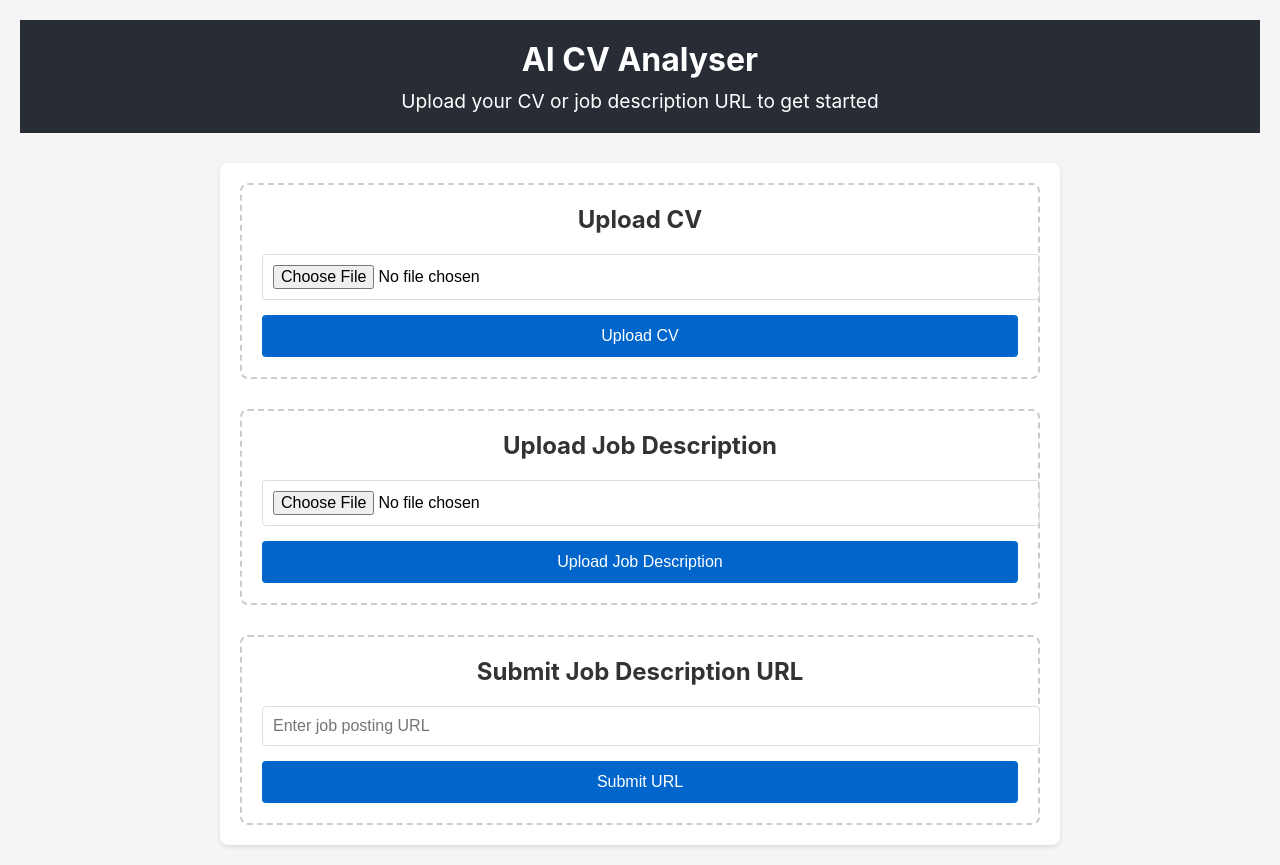
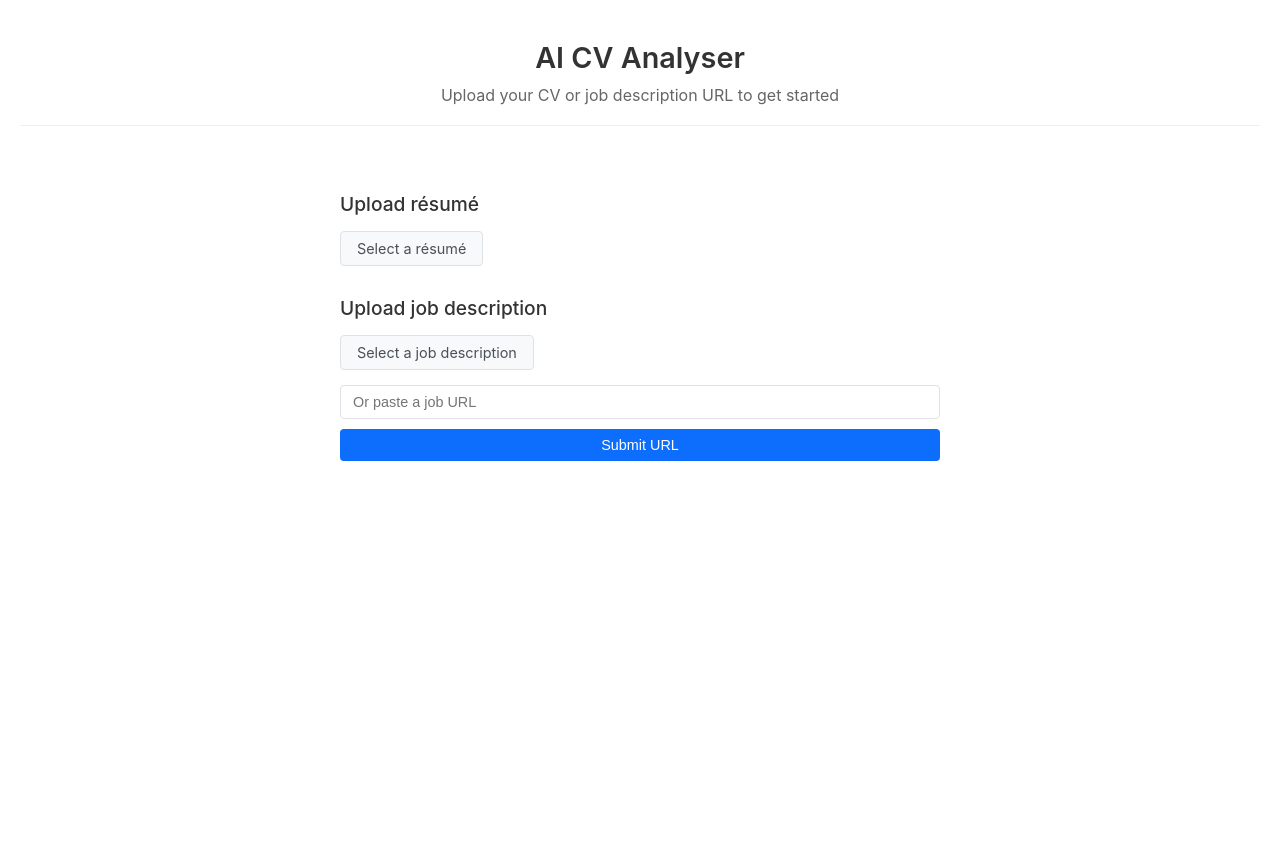
Before and after one commit to ArvindRam001/ai-resume-kb, a React (Create React App) app in the folder frontend/: page / in a window 1280 px wide. After the commit the page ends 840 px from the top, so only its background shows below. Built offline with nearby package versions, Linux system fonts and the light colour scheme.

Commit message:
Add multiple document selection and comparison functionality

```diff
--- a/frontend/src/App.css
+++ b/frontend/src/App.css
@@ -1,8 +1,8 @@
 .App {
   text-align: center;
+  min-height: 100vh;
+  background-color: #ffffff;
   padding: 20px;
-  min-height: 100vh;
-  background-color: #f5f5f5;
 }
 
 .App-logo {
@@ -17,106 +17,117 @@
 }
 
 .App-header {
-  background-color: #282c34;
+  background-color: #ffffff;
   padding: 20px;
-  color: white;
+  color: #333;
   margin-bottom: 30px;
+  border-bottom: 1px solid #eee;
 }
 
 .App-header h1 {
   margin: 0;
-  font-size: 2em;
+  font-size: 1.8em;
+  font-weight: 600;
 }
 
 .App-header p {
   margin: 10px 0 0;
-  font-size: 1.2em;
-}
-
-main {
-  max-width: 800px;
-  margin: 0 auto;
-  padding: 20px;
-  background-color: white;
-  border-radius: 8px;
-  box-shadow: 0 2px 4px rgba(0,0,0,0.1);
+  font-size: 1em;
+  color: #666;
 }
 
 .upload-container {
-  display: flex;
-  flex-direction: column;
-  gap: 30px;
+  max-width: 600px;
+  margin: 0 auto;
+  padding: 20px;
 }
 
 .upload-section {
-  padding: 20px;
-  border: 2px dashed #ccc;
-  border-radius: 8px;
-  background-color: white;
+  margin-bottom: 30px;
+  text-align: left;
 }
 
 .upload-section h2 {
-  margin-top: 0;
+  font-size: 1.2em;
   color: #333;
-  margin-bottom: 20px;
+  margin-bottom: 15px;
+  font-weight: 500;
 }
 
 form {
   display: flex;
   flex-direction: column;
-  gap: 15px;
+  gap: 10px;
 }
 
-input[type="file"],
+input[type="file"] {
+  display: none;
+}
+
+.file-input-label {
+  display: inline-flex;
+  align-items: center;
+  padding: 8px 16px;
+  background-color: #f8f9fa;
+  border: 1px solid #dee2e6;
+  border-radius: 4px;
+  cursor: pointer;
+  color: #495057;
+  font-size: 0.9em;
+}
+
+.file-input-label:hover {
+  background-color: #e9ecef;
+}
+
+.file-input-label svg {
+  margin-right: 8px;
+}
+
 input[type="url"] {
-  padding: 10px;
-  border: 1px solid #ddd;
+  padding: 8px 12px;
+  border: 1px solid #dee2e6;
   border-radius: 4px;
-  font-size: 16px;
-  width: 100%;
+  font-size: 0.9em;
 }
 
 button {
-  padding: 12px 20px;
-  background-color: #0066cc;
+  padding: 8px 16px;
+  background-color: #0d6efd;
   color: white;
   border: none;
   border-radius: 4px;
-  font-size: 16px;
+  font-size: 0.9em;
   cursor: pointer;
-  transition: background-color 0.3s;
+  transition: background-color 0.2s;
 }
 
 button:hover {
-  background-color: #0052a3;
+  background-color: #0b5ed7;
 }
 
 button:disabled {
-  background-color: #cccccc;
+  background-color: #6c757d;
   cursor: not-allowed;
 }
 
 .error {
   color: #dc3545;
-  padding: 10px;
-  border: 1px solid #dc3545;
-  border-radius: 4px;
-  background-color: #fff;
-  margin: 10px 0;
+  font-size: 0.9em;
+  margin-top: 10px;
 }
 
-/* New styles for uploaded documents */
+/* Uploaded documents styling */
 .uploaded-docs {
-  background-color: white;
-  padding: 20px;
-  border-radius: 8px;
-  border: 1px solid #ddd;
+  margin: 20px 0;
+  text-align: left;
 }
 
 .uploaded-docs h3 {
-  margin-top: 0;
+  font-size: 1.1em;
   color: #333;
   margin-bottom: 15px;
+  font-weight: 500;
 }
 
 .uploaded-docs ul {
@@ -129,64 +140,58 @@ button:disabled {
   display: flex;
   justify-content: space-between;
   align-items: center;
-  padding: 10px;
-  border: 1px solid #eee;
-  margin-bottom: 10px;
+  padding: 8px;
+  background-color: #f8f9fa;
+  border: 1px solid #dee2e6;
   border-radius: 4px;
+  margin-bottom: 8px;
+}
+
+.uploaded-docs li:hover {
+  background-color: #e9ecef;
 }
 
 .remove-btn {
-  background-color: #dc3545;
-  padding: 5px 10px;
-  font-size: 14px;
+  background-color: transparent;
+  color: #dc3545;
+  padding: 4px 8px;
+  font-size: 0.8em;
 }
 
 .remove-btn:hover {
-  background-color: #c82333;
+  background-color: #dc3545;
+  color: white;
 }
 
-/* Analyze button section */
-.analyze-section {
-  text-align: center;
-  margin: 20px 0;
-}
-
-.analyze-btn {
-  background-color: #28a745;
-  font-size: 18px;
-  padding: 15px 30px;
-}
-
-.analyze-btn:hover {
-  background-color: #218838;
-}
-
-/* Analysis results */
+/* Analysis results styling */
 .analysis-result {
-  background-color: white;
-  padding: 25px;
+  margin-top: 30px;
+  text-align: left;
+  background-color: #f8f9fa;
   border-radius: 8px;
-  border: 1px solid #ddd;
-  text-align: left;
-}
-
-.analysis-result h3 {
-  color: #333;
-  margin-top: 0;
-  margin-bottom: 20px;
+  padding: 20px;
 }
 
 .match-score {
-  background-color: #e9ecef;
-  padding: 15px;
-  border-radius: 4px;
-  margin-bottom: 20px;
+  text-align: center;
+  margin-bottom: 30px;
 }
 
 .match-score h4 {
+  font-size: 2em;
+  color: #198754;
   margin: 0;
-  color: #28a745;
-  font-size: 1.5em;
+}
+
+.score-circle {
+  width: 120px;
+  height: 120px;
+  border-radius: 50%;
+  border: 8px solid #198754;
+  display: flex;
+  align-items: center;
+  justify-content: center;
+  margin: 0 auto;
 }
 
 .matching-skills,
@@ -194,47 +199,175 @@ button:disabled {
   margin-bottom: 20px;
 }
 
-.matching-skills h4 {
-  color: #28a745;
-}
-
+.matching-skills h4,
 .missing-skills h4 {
-  color: #dc3545;
+  color: #333;
+  font-size: 1.1em;
+  margin-bottom: 10px;
+  font-weight: 500;
 }
 
 .matching-skills ul,
 .missing-skills ul {
   list-style: none;
   padding: 0;
-  margin: 10px 0;
+  margin: 0;
 }
 
 .matching-skills li,
 .missing-skills li {
-  padding: 5px 10px;
-  background-color: #f8f9fa;
+  padding: 6px 12px;
+  background-color: #ffffff;
+  border: 1px solid #dee2e6;
   border-radius: 4px;
-  margin-bottom: 5px;
+  margin-bottom: 6px;
+  font-size: 0.9em;
 }
 
 .recommendations {
-  background-color: #f8f9fa;
+  margin-top: 30px;
   padding: 15px;
+  background-color: #ffffff;
+  border: 1px solid #dee2e6;
   border-radius: 4px;
 }
 
 .recommendations h4 {
-  margin-top: 0;
   color: #333;
+  font-size: 1.1em;
+  margin-bottom: 10px;
+  font-weight: 500;
 }
 
 .recommendations p {
-  margin: 10px 0 0;
+  margin: 0;
+  font-size: 0.9em;
   line-height: 1.5;
+  color: #495057;
 }
 
-.App-link {
-  color: #61dafb;
+/* File list styling */
+.file-list {
+  margin-top: 15px;
+}
+
+.file-item {
+  display: flex;
+  align-items: center;
+  padding: 8px;
+  background-color: #f8f9fa;
+  border: 1px solid #dee2e6;
+  border-radius: 4px;
+  margin-bottom: 8px;
+  cursor: pointer;
+  transition: all 0.2s ease;
+}
+
+.file-item:hover {
+  background-color: #e9ecef;
+}
+
+.file-item.selected {
+  background-color: #e7f1ff;
+  border-color: #0d6efd;
+}
+
+.file-item input[type="radio"] {
+  margin-right: 10px;
+  cursor: pointer;
+}
+
+.file-item-icon {
+  margin-right: 10px;
+  color: #6c757d;
+  font-size: 1.2em;
+}
+
+.file-item-details {
+  flex-grow: 1;
+  margin-right: 10px;
+}
+
+.file-item-name {
+  font-size: 0.9em;
+  color: #212529;
+  margin-bottom: 2px;
+}
+
+.file-item-meta {
+  font-size: 0.8em;
+  color: #6c757d;
+}
+
+.file-item-meta a {
+  color: #0d6efd;
+  text-decoration: none;
+}
+
+.file-item-meta a:hover {
+  text-decoration: underline;
+}
+
+.url-section {
+  margin-top: 15px;
+}
+
+.url-section form {
+  display: flex;
+  gap: 10px;
+}
+
+.url-section input[type="url"] {
+  flex-grow: 1;
+}
+
+/* Compare button styling */
+.compare-button {
+  background-color: #198754;
+  color: white;
+  padding: 12px 20px;
+  font-size: 1em;
+  border-radius: 4px;
+  margin-top: 20px;
+  width: 100%;
+  transition: background-color 0.2s;
+}
+
+.compare-button:hover:not(:disabled) {
+  background-color: #157347;
+}
+
+.compare-button:disabled {
+  background-color: #6c757d;
+  cursor: not-allowed;
+}
+
+/* Keywords analysis section */
+.keywords-analysis {
+  margin-top: 30px;
+  padding: 15px;
+  background-color: #f8f9fa;
+  border-radius: 4px;
+}
+
+.keywords-analysis h4 {
+  color: #333;
+  font-size: 1.1em;
+  margin-bottom: 15px;
+}
+
+.keyword-list {
+  display: flex;
+  flex-wrap: wrap;
+  gap: 8px;
+}
+
+.keyword-item {
+  background-color: #e9ecef;
+  padding: 4px 12px;
+  border-radius: 16px;
+  font-size: 0.9em;
+  color: #495057;
 }
 
 @keyframes App-logo-spin {
--- a/frontend/src/components/FileUpload.js
+++ b/frontend/src/components/FileUpload.js
@@ -2,78 +2,47 @@ import React, { useState } from 'react';
 import axios from 'axios';
 
 const FileUpload = () => {
-  const [file, setFile] = useState(null);
-  const [jobFile, setJobFile] = useState(null);
-  const [url, setUrl] = useState('');
   const [loading, setLoading] = useState(false);
   const [error, setError] = useState('');
-  const [result, setResult] = useState(null);
+  const [url, setUrl] = useState('');
   const [uploadedDocs, setUploadedDocs] = useState([]);
+  const [selectedCV, setSelectedCV] = useState(null);
+  const [selectedJob, setSelectedJob] = useState(null);
   const [analysisResult, setAnalysisResult] = useState(null);
 
-  const handleFileChange = (e) => {
-    setFile(e.target.files[0]);
-    setError('');
-  };
-
-  const handleJobFileChange = (e) => {
-    setJobFile(e.target.files[0]);
-    setError('');
-  };
-
-  const handleUrlChange = (e) => {
-    setUrl(e.target.value);
-    setError('');
-  };
-
-  const handleFileSubmit = async (e) => {
-    e.preventDefault();
-    if (!file) {
-      setError('Please select a CV file');
-      return;
-    }
+  const handleFileChange = async (e, type) => {
+    const selectedFile = e.target.files[0];
+    if (!selectedFile) return;
 
     const formData = new FormData();
-    formData.append('file', file);
+    formData.append('file', selectedFile);
 
     setLoading(true);
     try {
-      const response = await axios.post(`${process.env.REACT_APP_API_URL}/api/resumes/upload`, formData, {
+      const endpoint = type === 'cv'
+        ? `${process.env.REACT_APP_API_URL}/api/resumes/upload`
+        : `${process.env.REACT_APP_API_URL}/api/job-descriptions/upload`;
+
+      const response = await axios.post(endpoint, formData, {
         headers: {
           'Content-Type': 'multipart/form-data'
         }
       });
-      setResult(response.data);
-      setUploadedDocs(prev => [...prev, { type: 'cv', name: file.name, data: response.data }]);
+
+      const newDoc = {
+        id: response.data.id,
+        type,
+        name: selectedFile.name,
+        data: response.data,
+        timestamp: new Date().toLocaleString()
+      };
+
+      setUploadedDocs(prev => [...prev, newDoc]);
+      if (type === 'cv') setSelectedCV(newDoc.id);
+      else setSelectedJob(newDoc.id);
       setError('');
     } catch (err) {
-      setError(err.response?.data?.error || 'Error uploading CV');
-    }
-    setLoading(false);
-  };
-
-  const handleJobFileSubmit = async (e) => {
-    e.preventDefault();
-    if (!jobFile) {
-      setError('Please select a job description file');
-      return;
-    }
-
-    const formData = new FormData();
-    formData.append('file', jobFile);
-
-    setLoading(true);
-    try {
-      const response = await axios.post(`${process.env.REACT_APP_API_URL}/api/job-descriptions/upload`, formData, {
-        headers: {
-          'Content-Type': 'multipart/form-data'
-        }
-      });
-      setResult(response.data);
-      setUploadedDocs(prev => [...prev, { type: 'job', name: jobFile.name, data: response.data }]);
-      setError('');
-    } catch (err) {
-      setError(err.response?.data?.error || 'Error uploading job description');
+      setError(err.response?.data?.error || `Error uploading ${type === 'cv' ? 'CV' : 'job description'}`);
     }
     setLoading(false);
   };
@@ -88,8 +57,17 @@ const FileUpload = () => {
     setLoading(true);
     try {
       const response = await axios.post(`${process.env.REACT_APP_API_URL}/api/job-descriptions/url`, { url });
-      setResult(response.data);
-      setUploadedDocs(prev => [...prev, { type: 'job', name: 'Job from URL', data: response.data }]);
+      const newDoc = {
+        id: response.data.id,
+        type: 'job',
+        name: 'Job from URL',
+        data: response.data,
+        timestamp: new Date().toLocaleString(),
+        url: url
+      };
+      setUploadedDocs(prev => [...prev, newDoc]);
+      setSelectedJob(newDoc.id);
+      setUrl('');
       setError('');
     } catch (err) {
       setError(err.response?.data?.error || 'Error processing URL');
@@ -98,47 +76,80 @@ const FileUpload = () => {
   };
 
   const handleAnalyze = async () => {
-    const resume = uploadedDocs.find(doc => doc.type === 'resume');
-    const jobDesc = uploadedDocs.find(doc => doc.type === 'job');
-
-    if (!resume || !jobDesc) {
-      setError('Please upload both a resume and a job description before analyzing');
+    if (!selectedCV || !selectedJob) {
+      setError('Please select both a CV and a job description to compare');
       return;
     }
 
     setLoading(true);
     try {
       const response = await axios.post(`${process.env.REACT_APP_API_URL}/api/analyze`, {
-        resumeId: resume.data.id,
-        jobDescriptionId: jobDesc.data.id
+        resumeId: selectedCV,
+        jobDescriptionId: selectedJob
       });
       setAnalysisResult(response.data);
       setError('');
     } catch (err) {
-      setError(err.response?.data?.error || 'Error analyzing documents');
+      setError(err.response?.data?.error || 'Error analysing documents');
     }
     setLoading(false);
   };
 
-  const renderUploadedDocs = () => {
-    if (uploadedDocs.length === 0) return null;
+  const renderDocumentList = (type) => {
+    const docs = uploadedDocs.filter(doc => doc.type === type);
+    if (docs.length === 0) return null;
 
     return (
-      <div className="uploaded-docs">
-        <h3>Uploaded Documents</h3>
-        <ul>
-          {uploadedDocs.map((doc, index) => (
-            <li key={index}>
-              {doc.name} ({doc.type})
+      <div className="file-list">
+        {docs.map((doc) => (
+          <div
+            key={doc.id}
+            className={`file-item ${
+              (type === 'cv' && selectedCV === doc.id) ||
+              (type === 'job' && selectedJob === doc.id) ? 'selected' : ''
+            }`}
+            onClick={() => {
+              if (type === 'cv') setSelectedCV(doc.id);
+              else setSelectedJob(doc.id);
+            }}
+          >
+            <input
+              type="radio"
+              name={`${type}-selection`}
+              checked={
+                (type === 'cv' && selectedCV === doc.id) ||
+                (type === 'job' && selectedJob === doc.id)
+              }
+              onChange={() => {
+                if (type === 'cv') setSelectedCV(doc.id);
+                else setSelectedJob(doc.id);
+              }}
+            />
+            <div className="file-item-icon">
+              {type === 'cv' ? '📄' : '📋'}
+            </div>
+            <div className="file-item-details">
+              <div className="file-item-name">{doc.name}</div>
+              <div className="file-item-meta">{doc.timestamp}</div>
+              {doc.url && (
+                <div className="file-item-meta">
+                  <a href={doc.url} target="_blank" rel="noopener noreferrer">View source</a>
+                </div>
+              )}
+            </div>
             <button
               className="remove-btn"
-                onClick={() => setUploadedDocs(prev => prev.filter((_, i) => i !== index))}
+              onClick={(e) => {
+                e.stopPropagation();
+                setUploadedDocs(prev => prev.filter(d => d.id !== doc.id));
+                if (type === 'cv' && selectedCV === doc.id) setSelectedCV(null);
+                if (type === 'job' && selectedJob === doc.id) setSelectedJob(null);
+              }}
             >
-                Remove
+              ×
             </button>
-            </li>
+          </div>
         ))}
-        </ul>
       </div>
     );
   };
@@ -148,29 +159,38 @@ const FileUpload = () => {
 
     return (
       <div className="analysis-result">
-        <h3>Analysis Results</h3>
         <div className="match-score">
-          <h4>Match Score: {analysisResult.matchScore}%</h4>
+          <div className="score-circle">
+            <h4>{analysisResult.matchScore}%</h4>
           </div>
-        <div className="matching-skills">
-          <h4>Matching Skills</h4>
-          <ul>
+        </div>
+
+        <div className="keywords-analysis">
+          <h4>Key skills match</h4>
+          <div className="keyword-list">
             {analysisResult.matchingSkills?.map((skill, index) => (
-              <li key={index}>{skill}</li>
+              <span key={index} className="keyword-item">{skill}</span>
             ))}
-          </ul>
           </div>
-        <div className="missing-skills">
-          <h4>Missing Skills</h4>
-          <ul>
-            {analysisResult.missingSkills?.map((skill, index) => (
-              <li key={index}>{skill}</li>
-            ))}
-          </ul>
         </div>
+
+        <div className="experience-alignment">
+          <h4>Experience alignment</h4>
+          <p>{analysisResult.experienceAlignment}</p>
+        </div>
+
         <div className="recommendations">
           <h4>Recommendations</h4>
-          <p>{analysisResult.recommendations}</p>
+          <ol>
+            {analysisResult.recommendations?.map((rec, index) => (
+              <li key={index}>{rec}</li>
+            ))}
+          </ol>
+        </div>
+
+        <div className="format-structure">
+          <h4>Format and structure</h4>
+          <p>{analysisResult.formatFeedback}</p>
         </div>
       </div>
     );
@@ -179,60 +199,53 @@ const FileUpload = () => {
   return (
     <div className="upload-container">
       <div className="upload-section">
-        <h2>Upload CV</h2>
-        <form onSubmit={handleFileSubmit}>
+        <h2>Upload résumé</h2>
+        <label className="file-input-label">
           <input
             type="file"
-            onChange={handleFileChange}
+            onChange={(e) => handleFileChange(e, 'cv')}
             accept=".pdf,.docx"
           />
-          <button type="submit" disabled={loading}>
-            {loading ? 'Uploading...' : 'Upload CV'}
-          </button>
-        </form>
+          <span>Select a résumé</span>
+        </label>
+        {renderDocumentList('cv')}
       </div>
 
       <div className="upload-section">
-        <h2>Upload Job Description</h2>
-        <form onSubmit={handleJobFileSubmit}>
+        <h2>Upload job description</h2>
+        <label className="file-input-label">
           <input
             type="file"
-            onChange={handleJobFileChange}
+            onChange={(e) => handleFileChange(e, 'job')}
             accept=".docx"
           />
-          <button type="submit" disabled={loading}>
-            {loading ? 'Uploading...' : 'Upload Job Description'}
-          </button>
-        </form>
-      </div>
-
-      <div className="upload-section">
-        <h2>Submit Job Description URL</h2>
+          <span>Select a job description</span>
+        </label>
+        <div className="url-section">
           <form onSubmit={handleUrlSubmit}>
             <input
               type="url"
               value={url}
-            onChange={handleUrlChange}
-            placeholder="Enter job posting URL"
+              onChange={(e) => setUrl(e.target.value)}
+              placeholder="Or paste a job URL"
             />
             <button type="submit" disabled={loading}>
               {loading ? 'Processing...' : 'Submit URL'}
             </button>
           </form>
         </div>
+        {renderDocumentList('job')}
+      </div>
 
-      {renderUploadedDocs()}
-
-      {uploadedDocs.length >= 2 && (
-        <div className="analyze-section">
+      {(uploadedDocs.filter(d => d.type === 'cv').length > 0 &&
+        uploadedDocs.filter(d => d.type === 'job').length > 0) && (
         <button
           onClick={handleAnalyze}
-            disabled={loading}
-            className="analyze-btn"
+          disabled={loading || !selectedCV || !selectedJob}
+          className="compare-button"
         >
-            {loading ? 'Analysing...' : 'Analyse Match'}
+          {loading ? 'Analysing...' : 'Compare Match'}
         </button>
-        </div>
       )}
 
       {error && <div className="error">{error}</div>}
```
Lines whose indentation alone changed are shown as unchanged.
